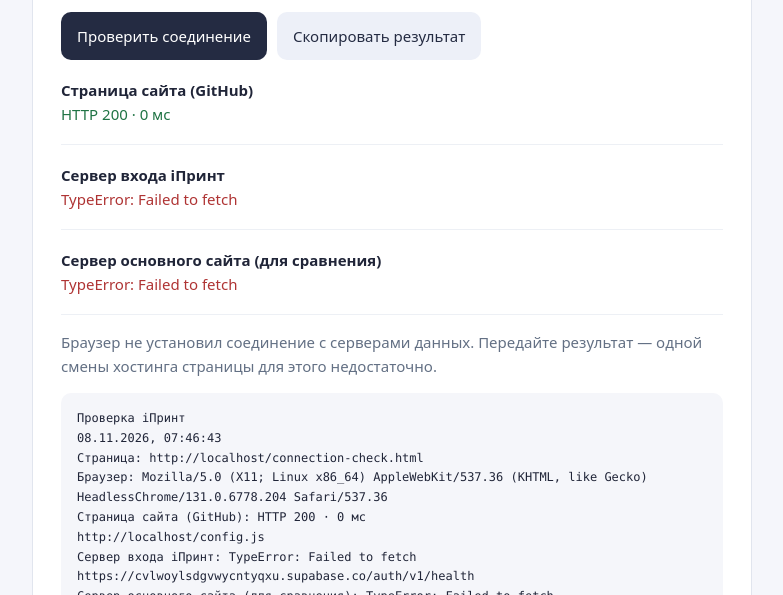
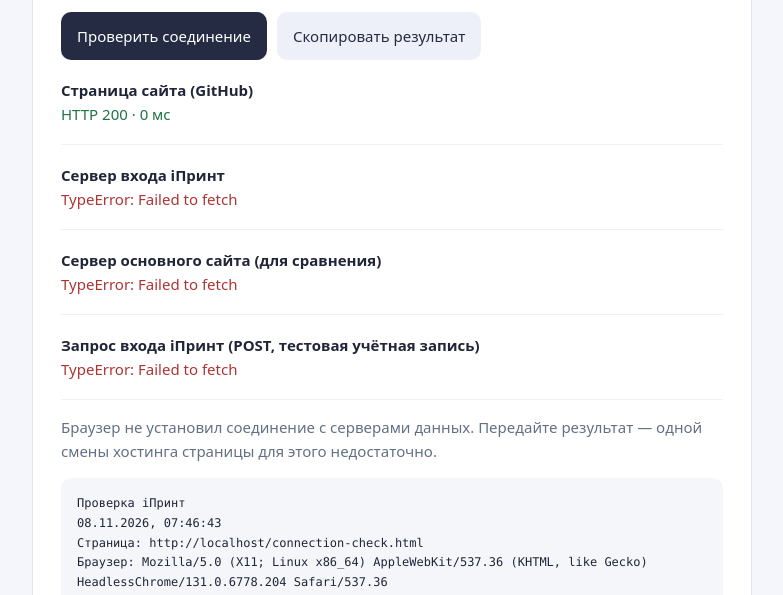
Before and after one commit to iprintast-maker/cloudshop, a plain HTML site: page connection-check.html in a window 1280 px wide. Both pictures are taken after a click on the button "Проверить соединение". Shown: the part 205-800 px from the top of the page, without its empty margins (248-1031 px from the left). Drawn offline with Linux system fonts and the light colour scheme; no server answers.

Commit message:
Add credential-free auth POST connectivity check

```diff
--- a/connection-check.html
+++ b/connection-check.html
@@ -20,8 +20,20 @@
    catch(error){const text=error.name==='AbortError'?'Нет ответа за 12 секунд':error.name+': '+error.message;state.textContent=text;state.className='bad';return {name:item.name,url:item.url,status:text,ok:false}}
    finally{clearTimeout(timer)}
   }));
+  const item=checks[1],postUrl=item.url.replace('/health','/token?grant_type=password');
+  const row=document.createElement('div');row.className='row';const title=document.createElement('b');title.textContent='Запрос входа iПринт (POST, тестовая учётная запись)';const state=document.createElement('span');state.textContent='Проверяю запрос входа…';row.append(title,state);results.append(row);
+  const controller=new AbortController(),timer=setTimeout(()=>controller.abort(),30000),started=performance.now();
+  try{
+   const response=await fetch(postUrl,{method:'POST',headers:{apikey:item.key,'Content-Type':'application/json'},body:JSON.stringify({email:'connectivity-probe-nonexistent@staff.cloudshop.local',password:'ConnectivityProbeOnly-NotAUserPassword'}),signal:controller.signal});
+   const body=await response.json().catch(()=>({}));
+   const reachable=response.status===400&&body.error_code==='invalid_credentials';
+   const status='HTTP '+response.status+' · '+Math.round(performance.now()-started)+' мс'+(reachable?' · запрос входа дошёл до сервера':body.error_code?' · '+body.error_code:'');
+   state.textContent=status;state.className=reachable?'ok':'bad';statuses.push({name:title.textContent,url:postUrl,status,ok:reachable});
+  }catch(error){const status=error.name==='AbortError'?'Нет ответа за 30 секунд':error.name+': '+error.message;state.textContent=status;state.className='bad';statuses.push({name:title.textContent,url:postUrl,status,ok:false})}
+  finally{clearTimeout(timer)}
   statuses.forEach(s=>lines.push(s.name+': '+s.status+'\n'+s.url));
-  if(statuses[1].ok)summary.textContent='Соединение с сервером входа доступно. Если вход всё ещё не работает, передайте отчёт для дальнейшей проверки.';
+  if(statuses[1].ok&&!statuses[3].ok)summary.textContent='Проверка сервера прошла, но запрос входа не прошёл. Передайте этот отчёт для проверки маршрута авторизации.';
+  else if(statuses[1].ok)summary.textContent='Соединение с сервером входа доступно. Если вход всё ещё не работает, передайте отчёт для дальнейшей проверки.';
   else if(statuses[2].ok)summary.textContent='Сервер iПринт недоступен, а сервер основного сайта доступен. Передайте результат — можно подобрать другой маршрут подключения.';
   else summary.textContent='Браузер не установил соединение с серверами данных. Передайте результат — одной смены хостинга страницы для этого недостаточно.';
   report.textContent=lines.join('\n');report.hidden=false;copy.disabled=false;run.disabled=false;
```
